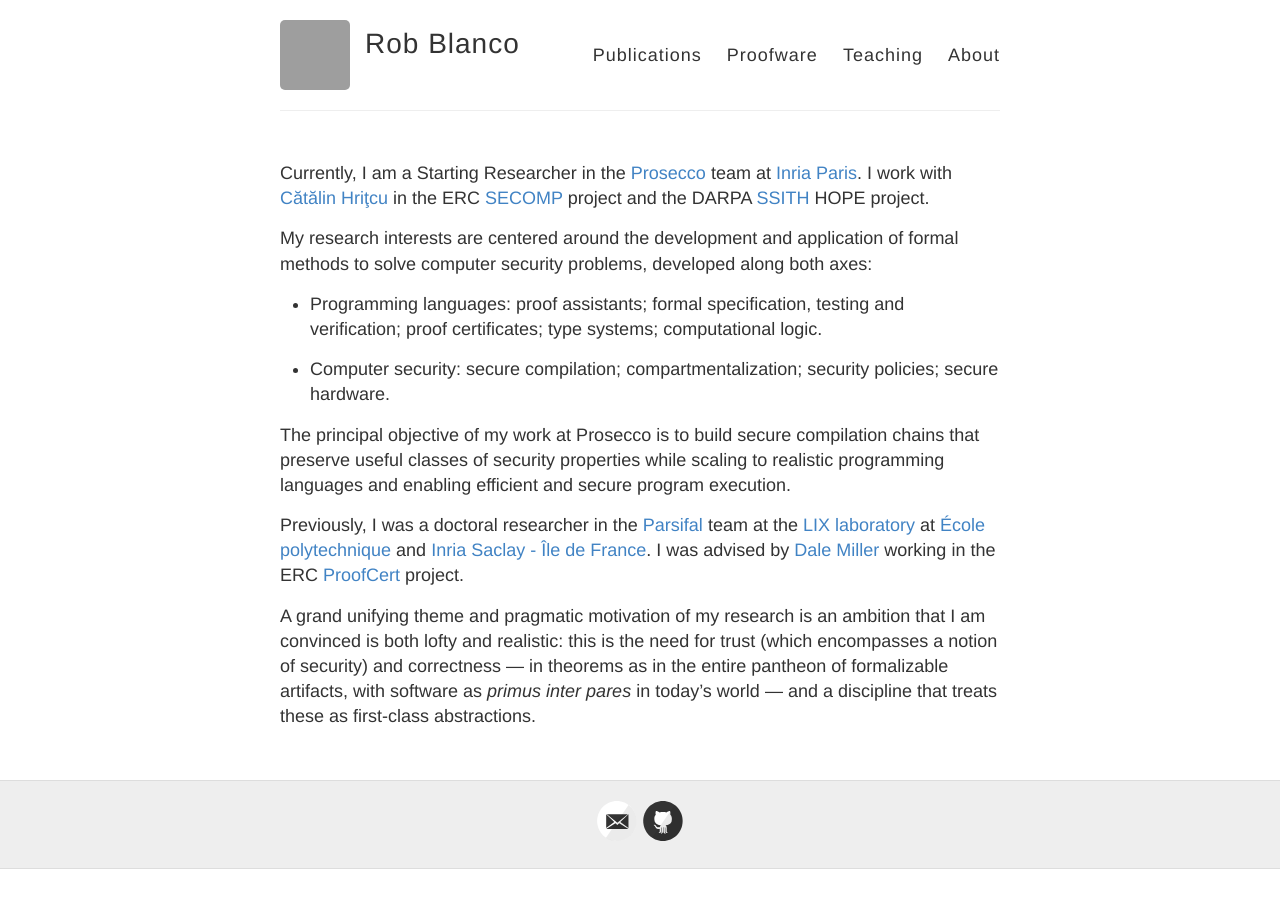
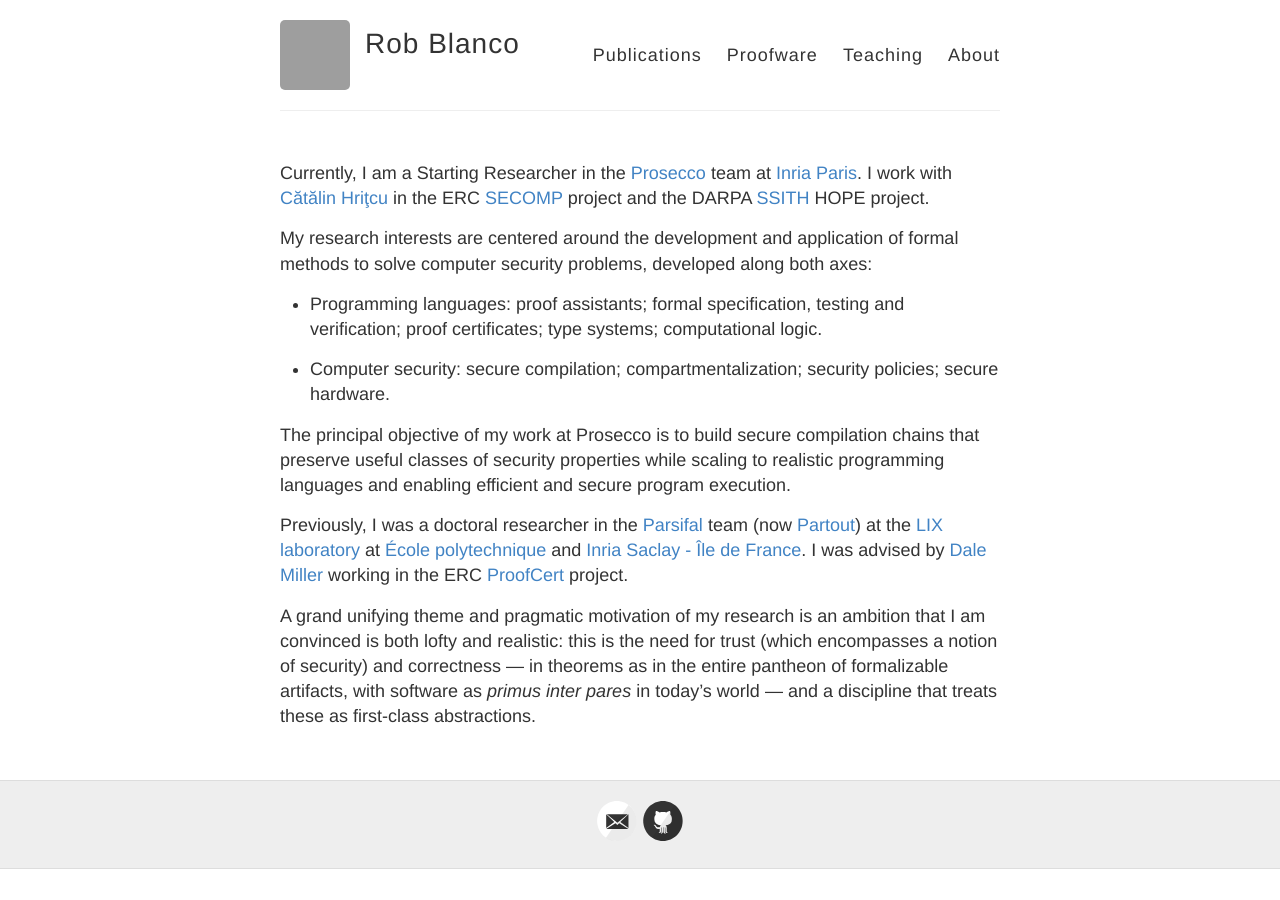
Before and after one commit to robblanco/robblanco.github.io, a Jekyll site: the page built from index.md, in a window 1280 px wide. Built offline with Jekyll 4.4.1, drawn with Linux system fonts in a browser that asks for light colours; grey boxes are pictures that could not be loaded.

Commit message:
Link to Partout

```diff
--- a/index.md
+++ b/index.md
@@ -25,6 +25,7 @@ execution.
 
 Previously, I was a doctoral researcher
 in the [Parsifal](https://team.inria.fr/parsifal/) team
+(now [Partout](https://team.inria.fr/partout/))
 at the [LIX laboratory](https://www.lix.polytechnique.fr/) at
 [École polytechnique](https://www.polytechnique.edu/)
 and [Inria Saclay - Île de France](https://www.inria.fr/en/centre/saclay).
```
